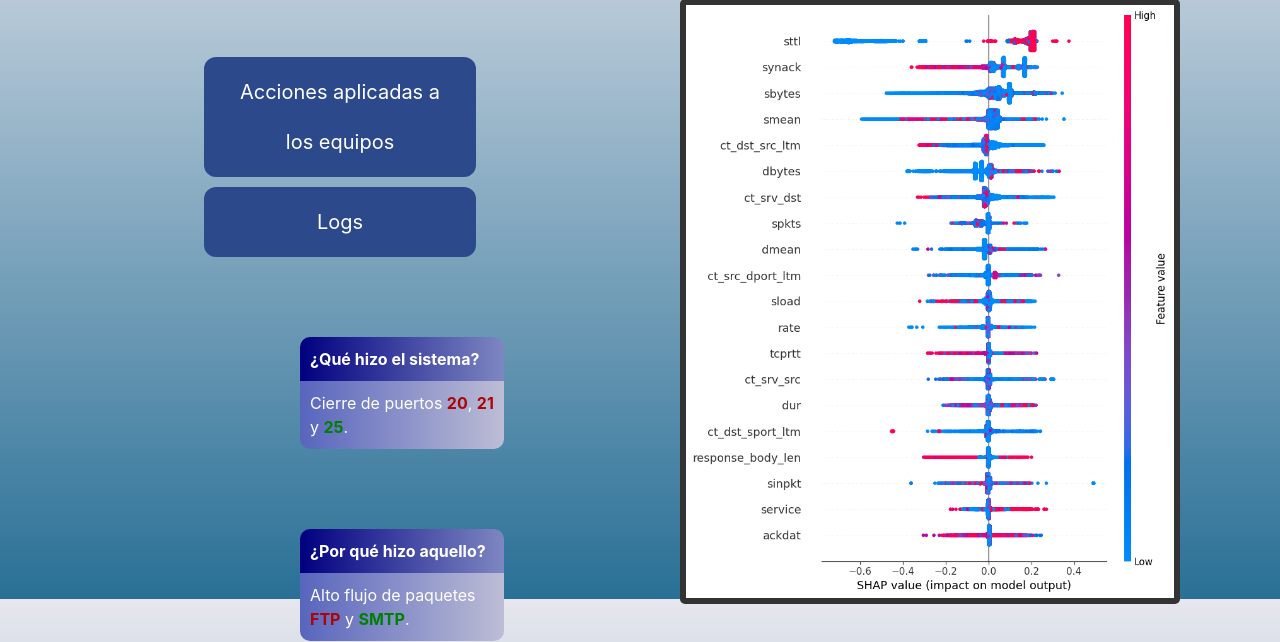
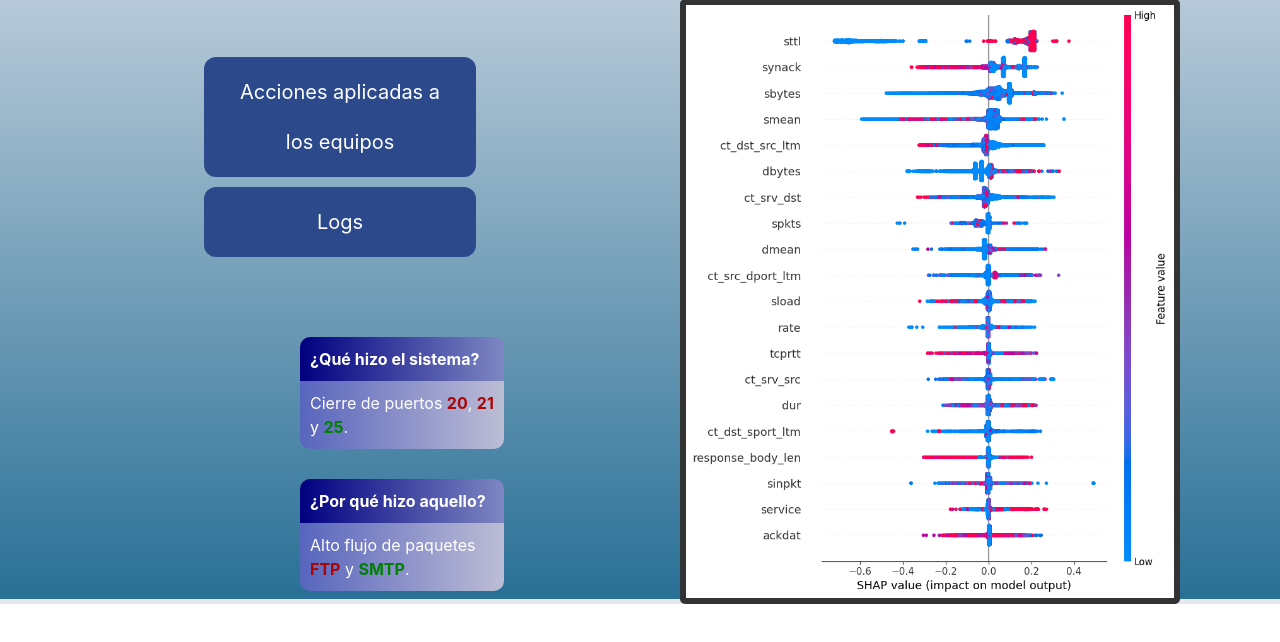
Before and after one commit to Seva41/HCXAI_AIDS, a Django app: page / in a window 1280 px wide. Shown: the part 201-843 px from the top of the page. After the commit the page ends 805 px from the top, so only its background shows below. Run offline with Django 3.2, Linux system fonts and the light colour scheme; some libraries are stand-ins or nearby versions.

Commit message:
Refactor HTML structure and styling in index.html

```diff
--- a/webapp/cibermadurez/home/templates/home/index.html
+++ b/webapp/cibermadurez/home/templates/home/index.html
@@ -38,6 +38,7 @@
             <li class="custom-button" onclick="window.location='/tabla'">Acciones aplicadas a los equipos</li>
             <li class="custom-button" onclick="window.location='/stats/'">Logs</li>
         </ul>
+        <div class="table-wrapper">
             <table>
                 <tr>
                     <th>¿Qué hizo el sistema?</th>
@@ -49,7 +50,9 @@
                     </td>
                 </tr>
             </table>
+        </div>
 
+        <div class="table-wrapper">
             <table>
                 <tr>
                     <th>¿Por qué hizo aquello?</th>
@@ -60,6 +63,7 @@
                     </td>
                 </tr>
             </table>
+        </div>
     </div>
 </body>
 
@@ -151,11 +155,22 @@
         margin-right: 600px;
     }
 
+    .content ul li {
+        font-size: 20px;
+        transition: background-color 0.5s ease;
+        /* Añade una transición al color de fondo */
+    }
+
+    .content ul li:hover {
+        background-color: #4278b3;
+        /* Cambia el color de fondo cuando se pasa el mouse por encima */
+    }
+
     table {
         margin-left: 300px;
         margin-top: 80px;
         /* Mueve las tablas un poco más abajo */
-        margin-bottom: 1px;
+        margin-bottom: 10px;
         /* Añade un espacio entre las tablas */
         width: 30%;
         /* Reduce el ancho de las tablas */
@@ -163,6 +178,11 @@
         border-spacing: 0;
         border-radius: 10px;
         overflow: hidden;
+    }
+
+    .table-wrapper {
+        margin-bottom: -50px;
+        /* Ajusta el espacio entre las tablas */
     }
 
     th {
```
Lines whose indentation alone changed are shown as unchanged.
